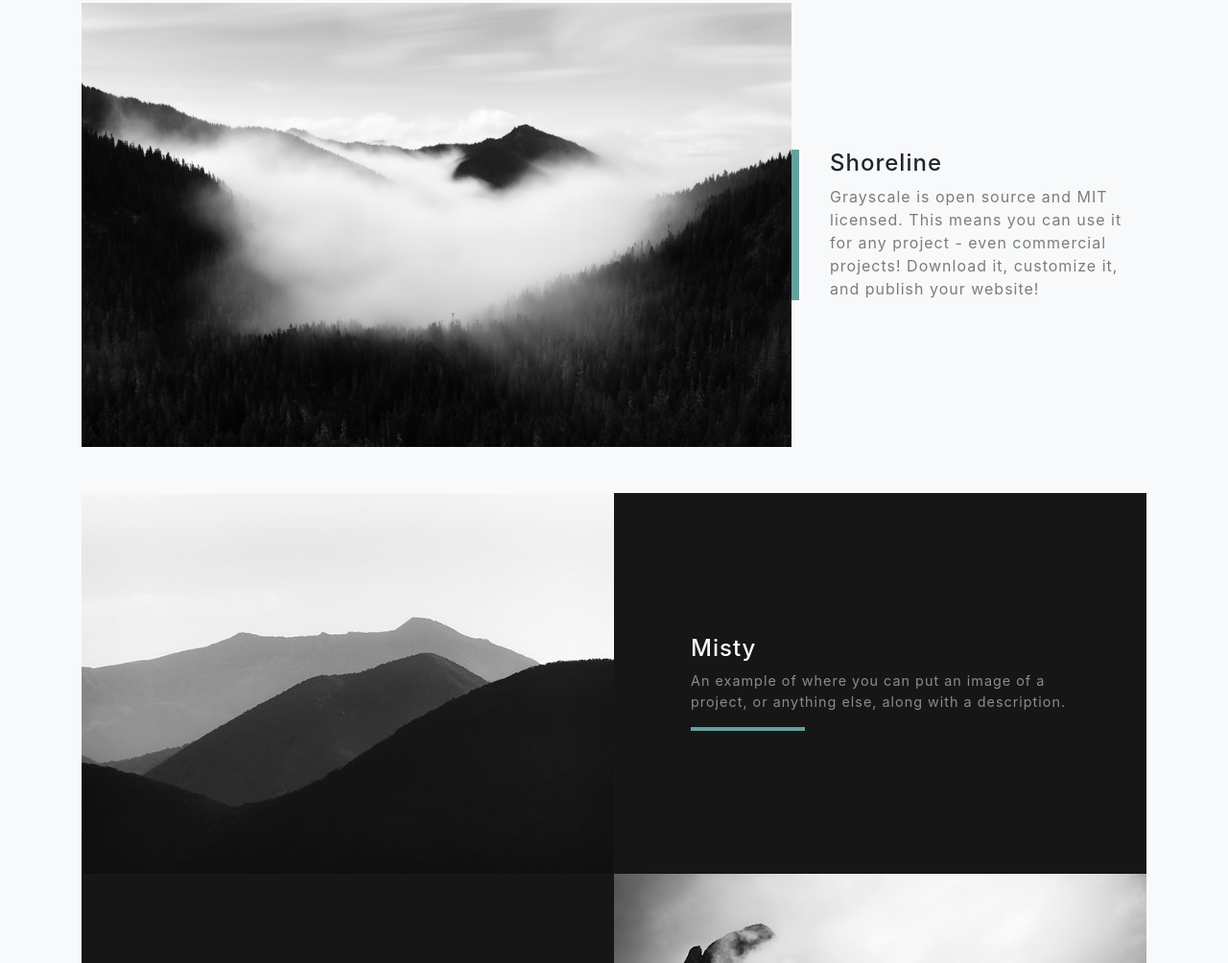
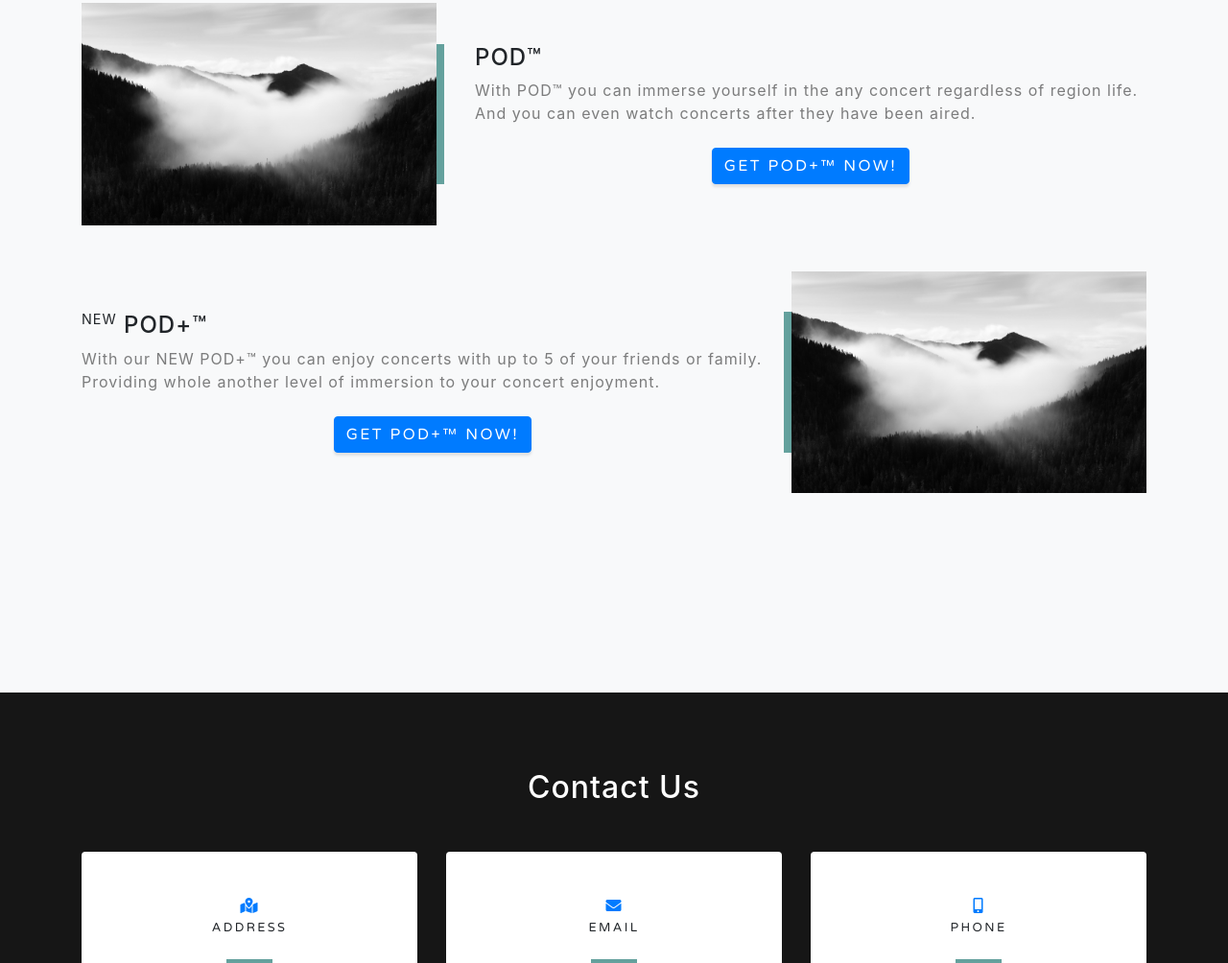
Before and after one commit to soraino/Dionysus, a website with bundled scripts: page index.html in a window 1280 px wide. Shown: the part 1796-2800 px from the top of the page at 96% size. Built offline with nearby package versions, Linux system fonts and the light colour scheme.

Commit message:
Added pod and pod+ descriptions

```diff
--- a/css/grayscale.css
+++ b/css/grayscale.css
@@ -183,11 +183,17 @@
 .projects-section .featured-text {
   padding: 2rem;
 }
-
+.projects-section .featured-text-right{
+  padding: 2rem;
+}
 @media (min-width: 992px) {
   .projects-section .featured-text {
     padding: 0 0 0 2rem;
     border-left: 0.5rem solid #64a19d;
+  }
+  .projects-section .featured-text-right{
+    padding: 0 0 0 2rem;
+    border-right: 0.5rem solid #64a19d;
   }
 }
 
--- a/index.html
+++ b/index.html
@@ -16,7 +16,9 @@
   <!-- Custom fonts for this template -->
   <link href="vendor/fontawesome-free/css/all.min.css" rel="stylesheet">
   <link href="https://fonts.googleapis.com/css?family=Varela+Round" rel="stylesheet">
-  <link href="https://fonts.googleapis.com/css?family=Nunito:200,200i,300,300i,400,400i,600,600i,700,700i,800,800i,900,900i" rel="stylesheet">
+  <link
+    href="https://fonts.googleapis.com/css?family=Nunito:200,200i,300,300i,400,400i,600,600i,700,700i,800,800i,900,900i"
+    rel="stylesheet">
 
   <!-- Custom styles for this template -->
   <link href="css/grayscale.css" rel="stylesheet">
@@ -29,20 +31,22 @@
   <nav class="navbar navbar-expand-lg navbar-light fixed-top" id="mainNav">
     <div class="container">
       <a class="navbar-brand js-scroll-trigger" href="#page-top">Dionysus</a>
-      <button class="navbar-toggler navbar-toggler-right" type="button" data-toggle="collapse" data-target="#navbarResponsive" aria-controls="navbarResponsive" aria-expanded="false" aria-label="Toggle navigation">
+      <button class="navbar-toggler navbar-toggler-right" type="button" data-toggle="collapse"
+        data-target="#navbarResponsive" aria-controls="navbarResponsive" aria-expanded="false"
+        aria-label="Toggle navigation">
         Menu
         <i class="fas fa-bars"></i>
       </button>
       <div class="collapse navbar-collapse" id="navbarResponsive">
         <ul class="navbar-nav ml-auto">
           <li class="nav-item">
-              <a class="nav-link js-scroll-trigger" href="#page-top">Home</a>
+            <a class="nav-link js-scroll-trigger" href="#page-top">Home</a>
           </li>
           <li class="nav-item">
             <a class="nav-link js-scroll-trigger" href="#about">About</a>
           </li>
           <li class="nav-item">
-            <a class="nav-link js-scroll-trigger" href="#projects">Projects</a>
+            <a class="nav-link js-scroll-trigger" href="#projects">Products</a>
           </li>
           <li class="nav-item">
             <a class="nav-link js-scroll-trigger" href="#contact">Contact</a>
@@ -83,55 +87,41 @@
   <section id="projects" class="projects-section bg-light">
     <div class="container">
 
-      <!-- Featured Project Row -->
       <div class="row align-items-center no-gutters mb-4 mb-lg-5">
-        <div class="col-xl-8 col-lg-7">
+        <div class="col-xl-4 col-lg-5">
           <img class="img-fluid mb-3 mb-lg-0" src="img/bg-masthead.jpg" alt="">
         </div>
-        <div class="col-xl-4 col-lg-5">
+        <div class="col-xl-8 col-lg-7">
           <div class="featured-text text-center text-lg-left">
-            <h4>Shoreline</h4>
-            <p class="text-black-50 mb-0">Grayscale is open source and MIT licensed. This means you can use it for any project - even commercial projects! Download it, customize it, and publish your website!</p>
-          </div>
-        </div>
-      </div>
-
-      <!-- Project One Row -->
-      <div class="row justify-content-center no-gutters mb-5 mb-lg-0">
-        <div class="col-lg-6">
-          <img class="img-fluid" src="img/demo-image-01.jpg" alt="">
-        </div>
-        <div class="col-lg-6">
-          <div class="bg-black text-center h-100 project">
-            <div class="d-flex h-100">
-              <div class="project-text w-100 my-auto text-center text-lg-left">
-                <h4 class="text-white">Misty</h4>
-                <p class="mb-0 text-white-50">An example of where you can put an image of a project, or anything else, along with a description.</p>
-                <hr class="d-none d-lg-block mb-0 ml-0">
-              </div>
+            <h4>POD&trade;</h4>
+            <p class="text-black-50 mb-0">
+              With POD&trade; you can immerse yourself in the any concert regardless of region life.<br>
+              And you can even watch concerts after they have been aired.
+            </p><br>
+            <div class="text-center">
+              <button class="btn btn-primary">Get POD+&trade; now!</button>
             </div>
           </div>
         </div>
       </div>
 
-      <!-- Project Two Row -->
-      <div class="row justify-content-center no-gutters">
-        <div class="col-lg-6">
-          <img class="img-fluid" src="img/demo-image-02.jpg" alt="">
+      <div class="row align-items-center no-gutters mb-4 mb-lg-5">
+        <div class="featured-text-right col-xl-8 col-lg-7">
+          <h4><sup><small>NEW</small></sup> POD+&trade;</h4>
+          <p class="text-black-50 mb-0">
+            With our NEW POD+&trade; you can enjoy concerts with up to 5 of your friends or family.<br>
+            Providing whole another level of immersion to your concert enjoyment.
+          </p><br>
+          <div class="text-center">
+            <button class="btn btn-primary">Get POD+&trade; now!</button>
+          </div>
         </div>
-        <div class="col-lg-6 order-lg-first">
-          <div class="bg-black text-center h-100 project">
-            <div class="d-flex h-100">
-              <div class="project-text w-100 my-auto text-center text-lg-right">
-                <h4 class="text-white">Mountains</h4>
-                <p class="mb-0 text-white-50">Another example of a project with its respective description. These sections work well responsively as well, try this theme on a small screen!</p>
-                <hr class="d-none d-lg-block mb-0 mr-0">
-              </div>
-            </div>
+        <div class="col-xl-4 col-lg-5">
+          <div class="text-center text-lg-left">
+            <img class="img-fluid mb-3 mb-lg-0" src="img/bg-masthead.jpg" alt="">
           </div>
         </div>
       </div>
-
     </div>
   </section>
   <!-- Contact Section -->
```
